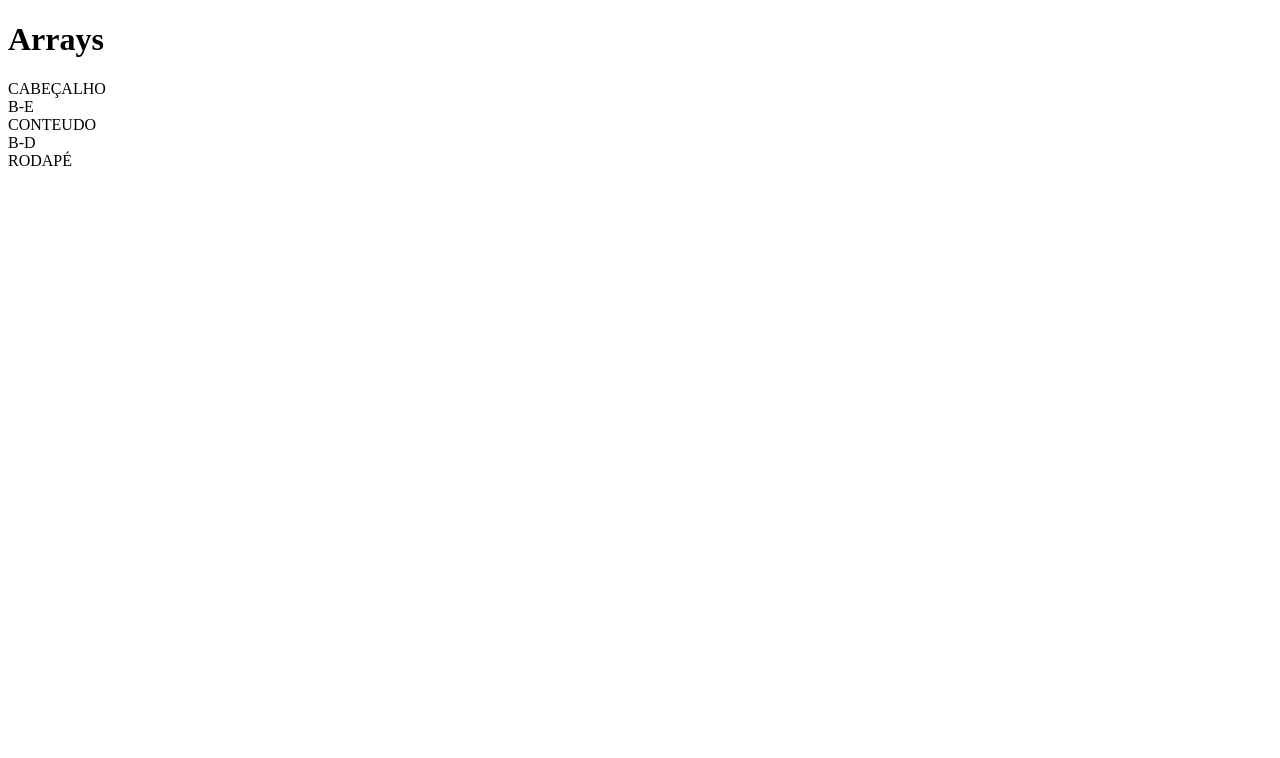
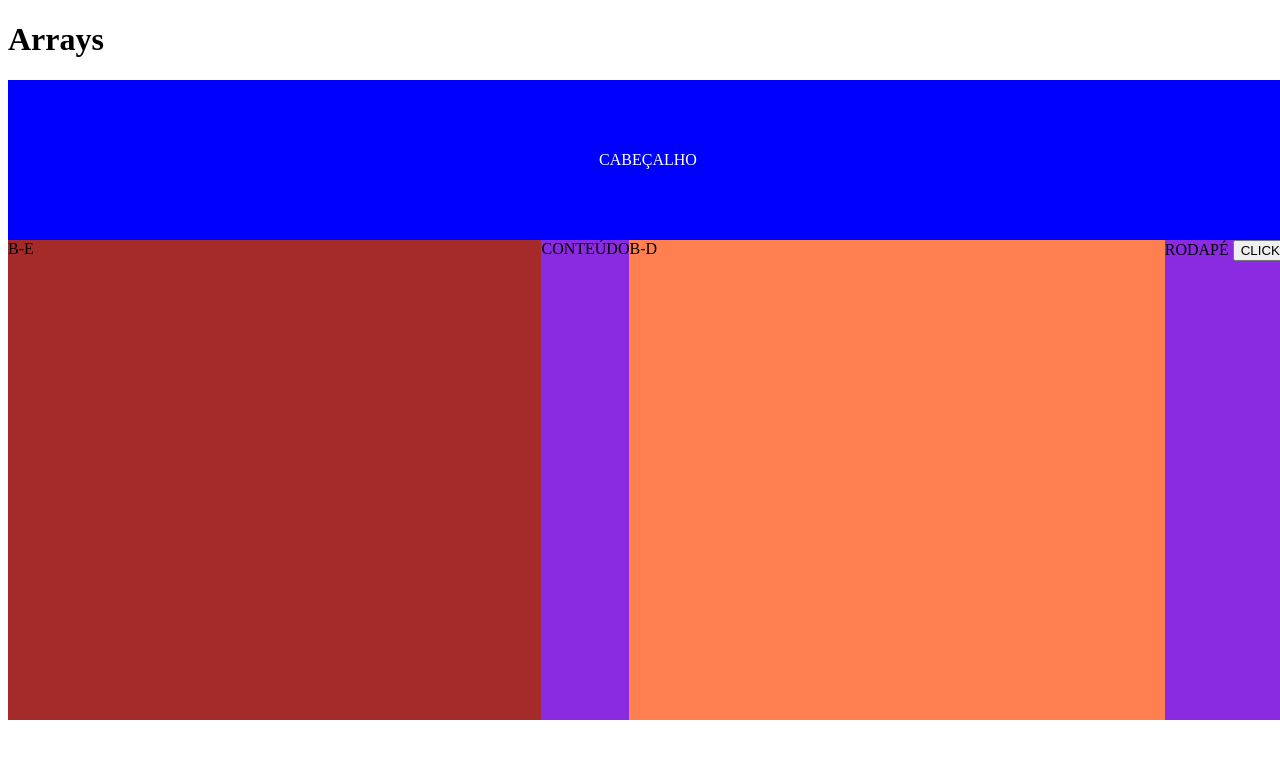
Before and after one commit to 1ESPG-2023/rm550757, a plain HTML site: page index.html in a window 1280 px wide. Drawn offline with Linux system fonts and the light colour scheme.

Commit message:
Adicionando funçoes

```diff
--- a/css/style.css
+++ b/css/style.css
@@ -0,0 +1,27 @@
+.cabecalho{
+    display: flex;
+    justify-content: center;
+    align-items: center;
+    width: 100vw;
+    height: 20vh;
+    background-color: blue;
+    color: #fff;
+}
+
+.container{
+    display: flex;
+    justify-content: space-between;
+    width: 100vw;
+    height: 60vh;
+    background-color: blueviolet;
+}
+
+.container .l-e{
+    flex-grow: 5;
+    background-color: brown;
+}
+
+.container .l-d{
+    flex-grow: 5;
+    background-color: coral;
+}
--- a/index.html
+++ b/index.html
@@ -77,13 +77,14 @@
             <span>B-E</span>
         </aside>
         <section class="central">
-            <span>CONTEUDO</span>
+            <span>CONTEÚDO</span>
         </section>
         <aside class="l-d">
             <span>B-D</span>
         </aside>
         <footer class="rodape">
             <span>RODAPÉ</span>
+            <button value="10" onclick="console.log(`Resultado: ${soma(this.value)}`)">CLICK</button>
         </footer>
     </div>
 </body>
--- a/js/zyb-5647.js
+++ b/js/zyb-5647.js
@@ -39,3 +39,15 @@
 //     if (item.textContent == "item-39")
 //     console.log(`${key+1} - ${item.textContent = "LOCALIZADO"}`)
 // })
+
+function soma(parametro) {
+    nr1 = 10;
+    nr2 = 5;
+
+    return parseInt(nr1) + parseInt(nr2) + parseInt(parametro)
+
+    console.log(`Resultado : ${parseInt(nr1) + parseInt(nr2) + parseInt(parametro)}`)
+    console.log(`Este é o parâmetro que foi passado para a função : ${parametro}`)
+}
+
+soma();
```
